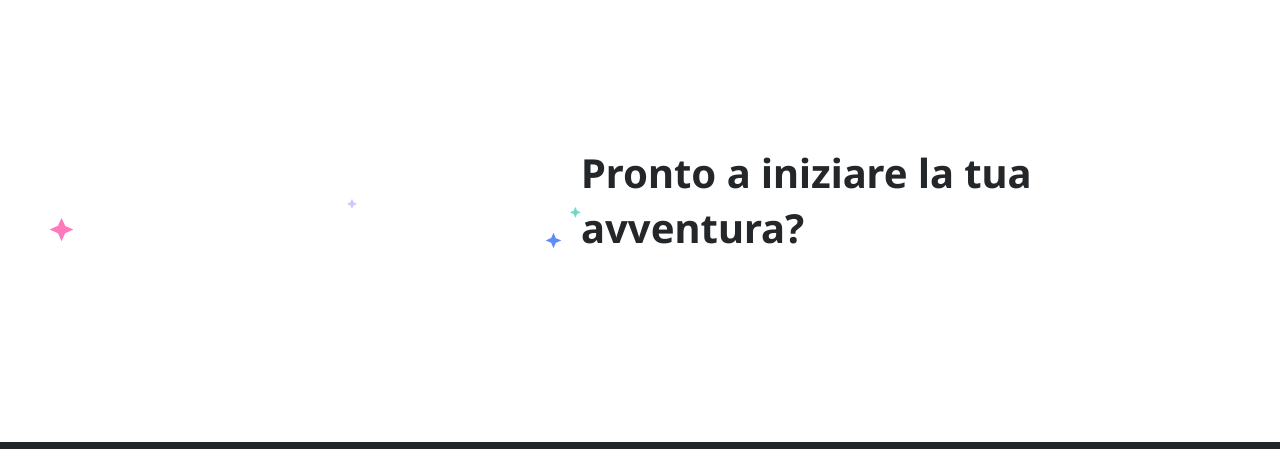
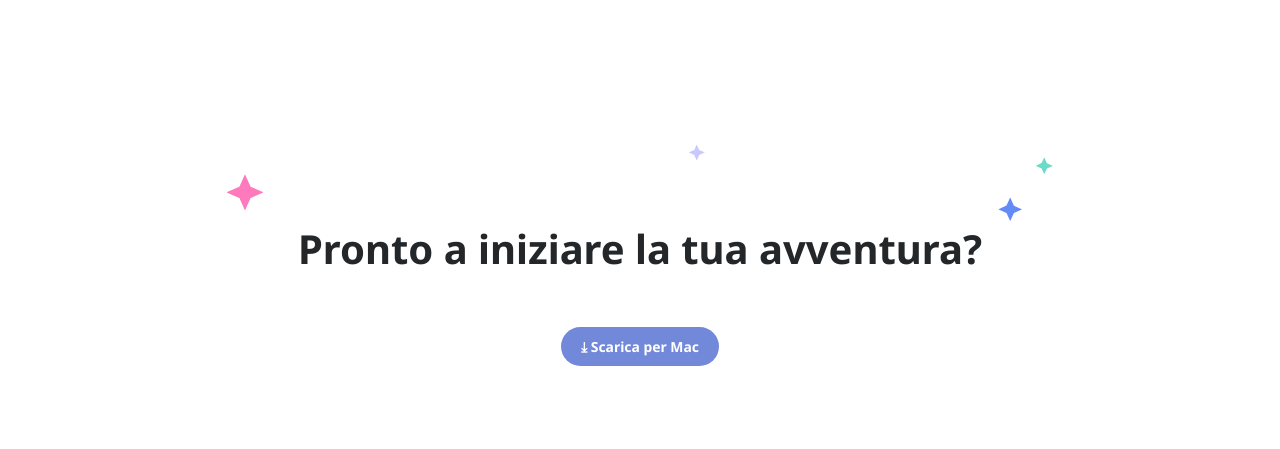
Before and after one commit to nazariozaccagnino/htmlcss-discord, a plain HTML site: page index.html in a window 1280 px wide. Shown: the part 3320-3769 px from the top of the page. Drawn offline with Linux system fonts and the light colour scheme.

```diff
--- a/css/style.css
+++ b/css/style.css
@@ -39,8 +39,27 @@ body{
 }
 .bblue{
     background-color: var(--color-primary);
+    color: var(--color-scondary);
+}
+.bpurple{
+    background-color: var(--color-purple);
+    color: var(--color-scondary);
 }
 /* end of buttons */
+
+/* background */
+/* #feature{
+    background-image: url('../img/wave.svg');
+    background-size: 200% 200px;
+    background-repeat: no-repeat;
+    background-position: bottom;
+}
+#channel{
+    background-image: url('../img/wave.svg');
+    background-size: 200% 200px;
+    background-repeat: no-repeat;
+    background-position: top revert;
+} */
 
 /* header properties */
 header{
@@ -84,6 +103,10 @@ h2{
 
 #technology h2, p{
     text-align: center;
+}
+#stars{
+    width: 70%;
+
 }
 /* end of body items */
 
@@ -140,6 +163,9 @@ main .container{
 .d-flex{
     display: flex;
 }
+.no-flex{
+    display: block;
+}
 .space-between{
     justify-content: space-between;
 }
@@ -156,12 +182,15 @@ main .container{
 .row-reverse{
     flex-direction: row-reverse;
 }
-.justify-center{
+.align-center{
     align-items: center;
 }
 .justify-start{
     justify-content: flex-start;
 }
+.justify-center{
+    justify-content: center;
+}
 .wrap{
     flex-wrap: wrap;
 }
--- a/index.html
+++ b/index.html
@@ -90,10 +90,12 @@
             </div>
         </section>
         <section id="call-to-action">
-            <div class="container d-flex justify-center">
-                <img src="img/stars.svg" alt="stars">
+            <div class="container d-flex justify-center align-center column">
+                <img src="img/stars.svg" alt="stars" id="stars">
                 <h2>Pronto a iniziare la tua avventura?</h2>
-            </div>
+                <span class="button bpurple">&#10515; Scarica per Mac</span>
+                </div>
+
         </section>
 
     </main>
@@ -117,7 +119,7 @@
 
             </div>
             <div>
-                <ul class="justify-center">
+                <ul class="align-center">
                     <h4>Prodotto</h4>
                     <li><a href="#">Scarica</a></li>
                     <li><a href="#">Perchè</a></li>
```
